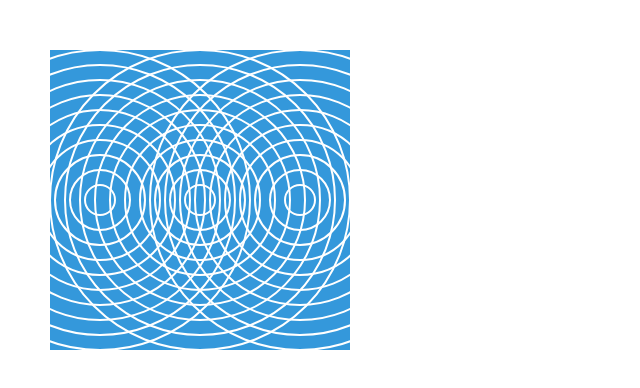
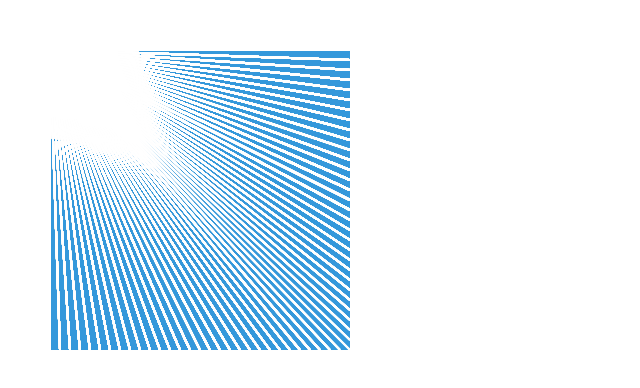
Before and after one commit to EHB-MCT/dev1-exercises-EvelienVoogt, a plain HTML site: page index.html in a window 1280 px wide. Shown: the whole page, without its empty margins (0-640 px from the left). Drawn offline with Linux system fonts and the light colour scheme.

Commit message:
3-1-k draw Sun Beams

```diff
--- /dev/null
+++ b/exercises/3-iteration-while/3-1-k.js
@@ -0,0 +1,22 @@
+"use strict";
+import context from "../../scripts/context.js";
+import * as Utils from "../../scripts/utils.js";
+
+draw();
+
+function draw() {
+    context.lineWidth = 2;
+    context.strokeStyle = "white";
+    context.fillStyle = "#3498DB";
+    context.fillRect(50, 50, 300, 300);
+    drawSunBeams();
+}
+
+function drawSunBeams() {
+    let i = 50;
+    while (i <= 350) {
+        Utils.drawLine(50, 50, i, 350);
+        Utils.drawLine(50, 50, 350, i);
+        i = i + 10;
+    }
+}
--- a/index.html
+++ b/index.html
@@ -1,7 +1,7 @@
 <html>
 
 <head>
-    <script src="exercises/3-iteration-while/3-1-j.js" type="module"></script>
+    <script src="exercises/3-iteration-while/3-1-k.js" type="module"></script>
     <link rel="stylesheet" type="text/css" href="styles/index.css" />
 </head>
 
```
